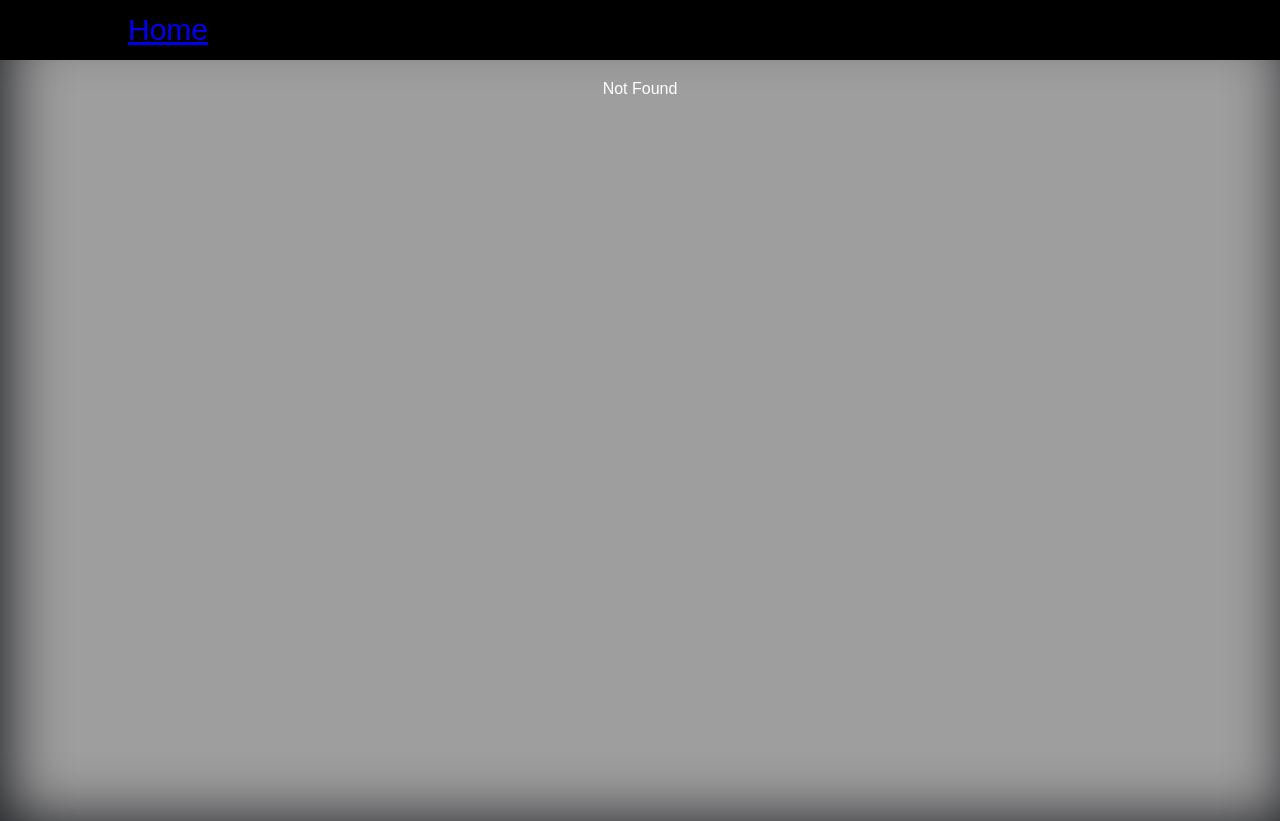
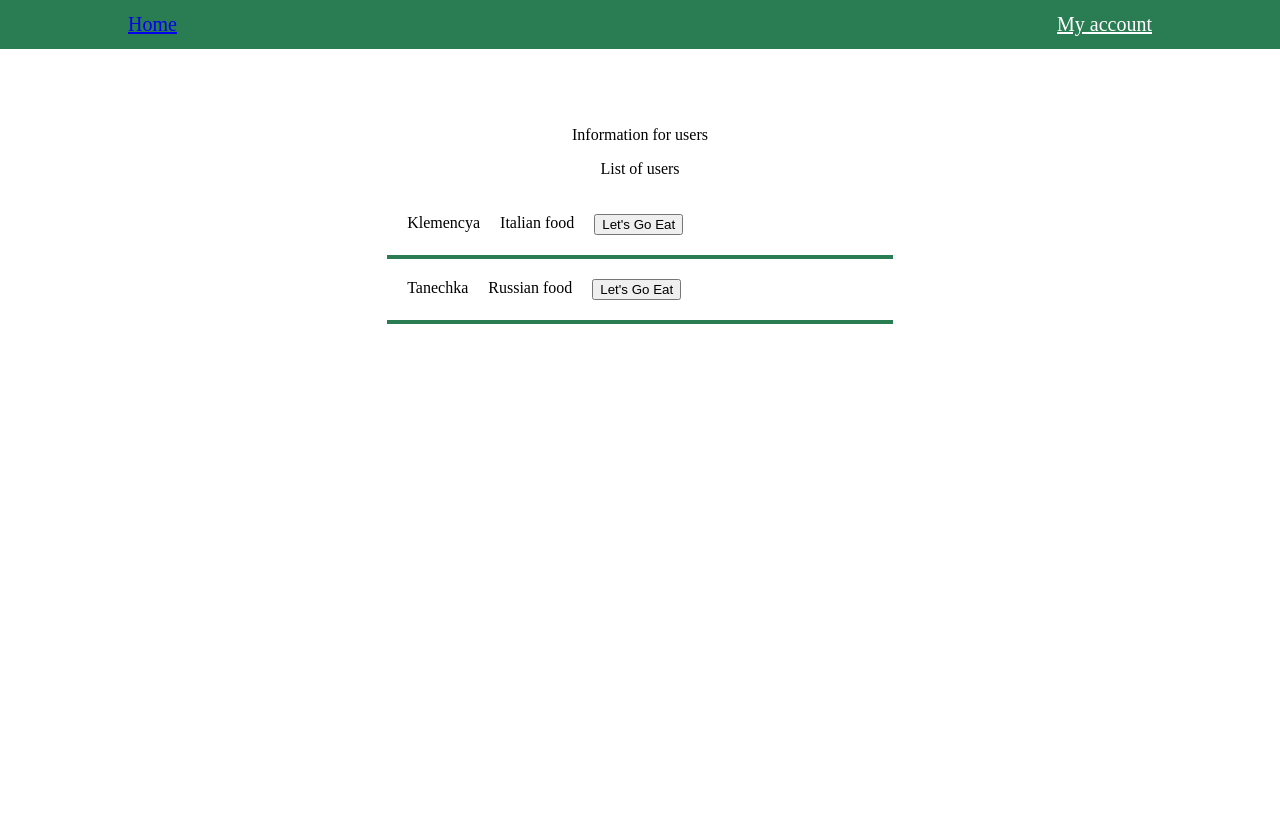
Before and after one commit to Klemencya/LetsGoEat, a SvelteKit app: page /account in a window 1280 px wide. Before the commit this address had no page. After the commit the page ends 800 px from the top, so only its background shows below. Built offline with nearby package versions, Linux system fonts and the light colour scheme.

Commit message:
+ account page

```diff
--- a/src/app.html
+++ b/src/app.html
@@ -7,42 +7,6 @@
 		%sveltekit.head%
 	</head>
 	<body data-sveltekit-preload-data="hover">
-		<div class="card bg-blur" style="display: contents">%sveltekit.body%</div>
+		<div style="display: contents">%sveltekit.body%</div>
 	</body>
 </html>
-
-<style>
-	:root {
-		--bg-image: url('https://images.unsplash.com/photo-1538370965046-79c0d6907d47?ixlib=rb-1.2.1&ixid=MnwxMjA3fDB8MHxwaG90by1wYWdlfHx8fGVufDB8fHx8&auto=format&fit=crop&w=1169&q=80');
-	}
-	body {
-		background-color: #1D1E22;
-		font-family: sans-serif;
-	}
-	.card {
-		margin: auto;
-		padding: 1rem;
-		text-align: center;
-		color: white;
-		display: flex;
-		align-items: center;
-		justify-content: center;
-		position: relative;
-		background-color: gray;
-		border-radius: 10px;
-	}
-	.bg-blur {
-		overflow: hidden;
-		background-color: transparent;
-	}
-	.bg-blur::before {
-		content: '';
-		background-image: var(--bg-image);
-		background-size: cover;
-		height: 100%;
-		width: 100%;
-		position: absolute;
-		filter: blur(30px);
-		z-index: -1;
-	}
-</style>
--- a/src/routes/+layout.svelte
+++ b/src/routes/+layout.svelte
@@ -3,7 +3,8 @@
 </script>
 
 <nav>
-    <a href="{base}/">Home</a>
+    <a href="{base}/" style="padding-left: 10%">Home</a>
+    <a href="{base}/account" style="float:right; padding-right: 10%; text-decoration-color: white; color: white">My account</a>
 </nav>
 
 <slot></slot>
@@ -12,20 +13,19 @@
     nav {
         padding-top: 1%;
         padding-bottom: 1%;
-        background-color: black;
+        background-color: #2A7D53;
         text-decoration-color: white;
-        text-decoration-width: auto;
+        text-decoration-width: none;
         position:absolute;
         top:0px;
         left:0px;
         width: 100%;
-        font-size: 30px;
+        font-size: 20px;
         text-align: left;
     }
 
     nav a {
         display: inline;
-        padding: 10%
     }
 
     nav a:visited {
--- a/src/routes/+page.svelte
+++ b/src/routes/+page.svelte
@@ -29,17 +29,15 @@
     }
 
     nav button {
-        margin-top: 20px;
-        padding: 50px;
-        padding-left: 30%;
-        padding-right: 30%;
-        width: 100%;
+        margin-top: 10px;
+        padding: 30px;
+        width: 50%;
     }
     button {
         background-color: white;
         color: black;
         border: 4px solid #9e4eca;
         border-radius: 4px;
-        font-size: 20px;
+        font-size: 14px;
     }
 </style>
--- /dev/null
+++ b/src/routes/account/+page.svelte
@@ -0,0 +1,43 @@
+<script lang="ts">
+    import type {User} from "./User";
+
+    let rita : User = {name: "Rita", surname: "Sidorskaya", login: "Klemencya", email:"email", password: "1111", id: 1, preferences: "Italian food"};
+    let tanya : User = {name: "Tanya", surname: "Nechepurenko", login: "Tanechka", email:"email", password: "1111", id: 2, preferences: "Russian food"};
+    let listOfUsers = [rita, tanya]
+</script>
+
+<div class="form">
+    <p>Information for users</p>
+    <div>
+        <p>List of users</p>
+        {#each listOfUsers as user}
+            <div class="user-info">
+                <div>{user.login}</div>
+                <div>{user.preferences}</div>
+                <div style="float: right"><button>Let's Go Eat</button></div>
+            </div>
+        {/each}
+    </div>
+</div>
+
+<style>
+    .user-info {
+        padding: 10px;
+        border-bottom: #2A7D53 4px solid;
+        text-align: left;
+        display: flex;
+        flex-direction: row;
+    }
+
+    .user-info div {
+        padding: 10px;
+    }
+
+    .form {
+        text-align: center;
+        margin-right: 30%;
+        margin-left: 30%;
+        margin-top: 10%;
+        border: #9e4eca;
+    }
+</style>
--- /dev/null
+++ b/src/routes/account/User.ts
@@ -0,0 +1,9 @@
+export interface User{
+    id: number;
+    name: string;
+    surname: string;
+    email: string;
+    login: string;
+    password: string;
+    preferences: string;
+}
--- a/src/routes/login/+page.svelte
+++ b/src/routes/login/+page.svelte
@@ -1,10 +1,11 @@
-<script>
+<script lang="ts">
     import { form, field } from 'svelte-forms';
     import { required } from 'svelte-forms/validators';
 
     const login = field('login', '', [required()]);
     const password = field('password', '', [required()]);
     const myForm = form(login, password);
+
 </script>
 
 <section class="form">
--- a/src/routes/registration/+page.svelte
+++ b/src/routes/registration/+page.svelte
@@ -1,4 +1,4 @@
-<script>
+<script lang="ts">
     import { form, field } from 'svelte-forms';
     import { required } from 'svelte-forms/validators';
 
```
